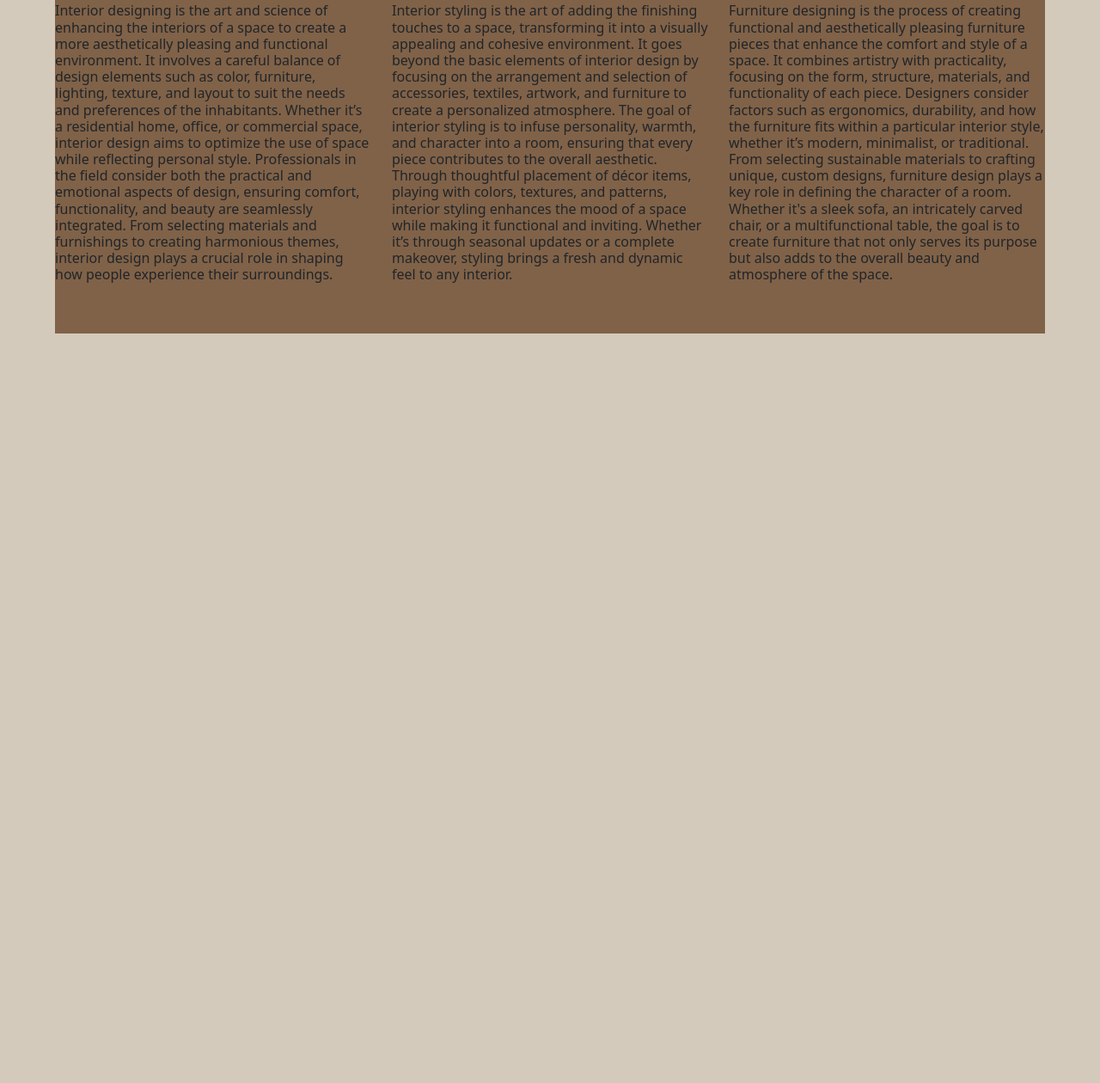
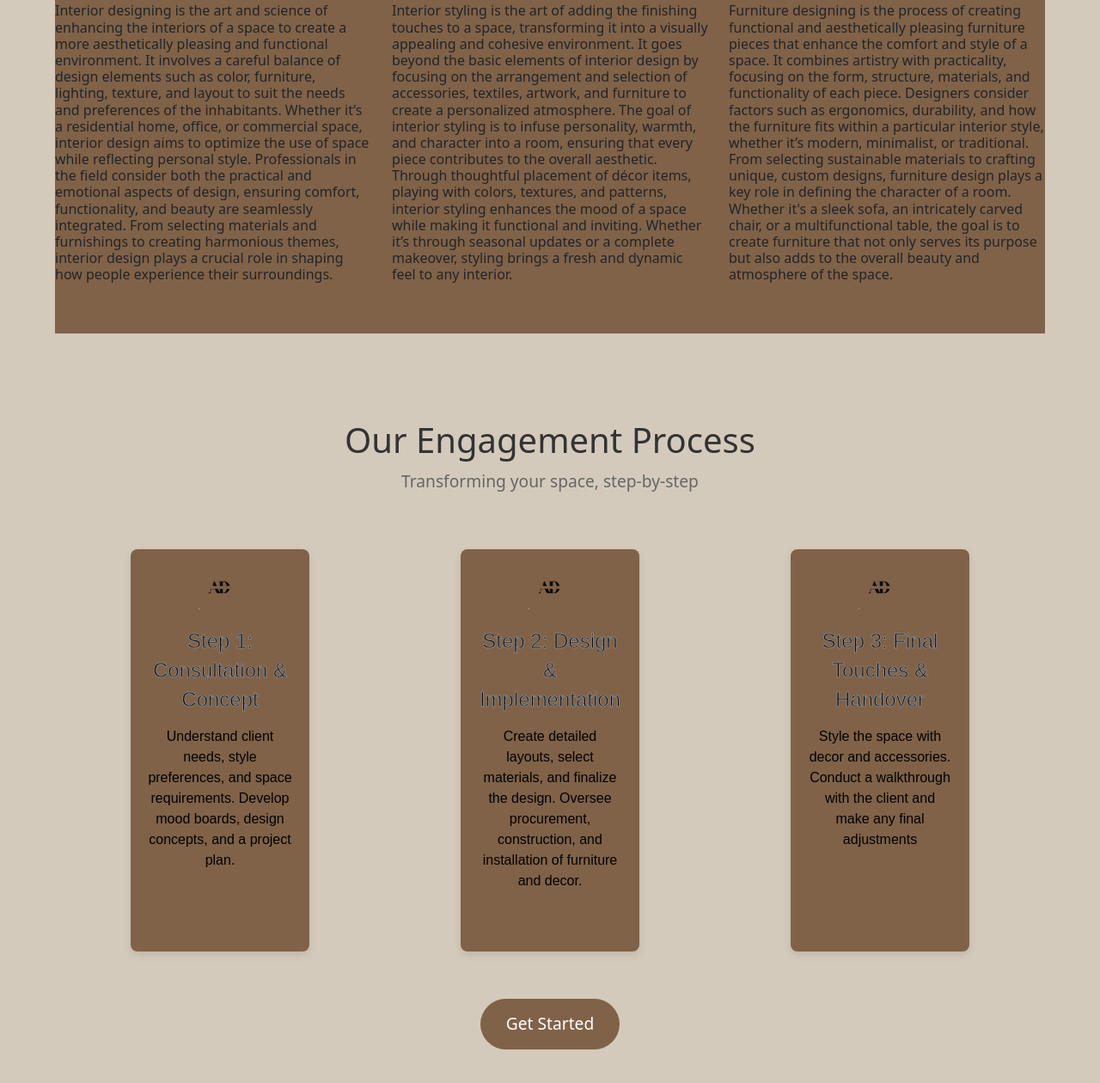
Before and after one commit to vedaant15/ACE-DESIGN, a plain HTML site: page index.html in a window 1280 px wide. Shown: the part 919-2179 px from the top of the page at 86% size. Before the commit the page ends 1307 px from the top, so only its background shows below. Drawn offline with nearby package versions, Linux system fonts and the light colour scheme; a web font is replaced by a local one.

Commit message:
Update index.html

```diff
--- a/index.html
+++ b/index.html
@@ -27,7 +27,7 @@
 
       <div class="navbar" id="sidebar">
       <button onclick="hideSidebar()" class="navbar-btn" id="navbar-btn-X" ><svg xmlns="http://www.w3.org/2000/svg" height="26px" viewBox="0 -960 960 960" width="26px" fill="#0b090c"><path d="m256-200-56-56 224-224-224-224 56-56 224 224 224-224 56 56-224 224 224 224-56 56-224-224-224 224Z"/></svg></button>
-      <button class="navbar-btn">Home</button>
+      <button class="navbar-btn" onclick="window.location.href='index.html'">Home</button>
       <button class="navbar-btn">About us</button>
       <button class="navbar-btn">Services</button>
       <button class="navbar-btn">Contact us</button>
@@ -80,6 +80,37 @@
         </div>
       </div>
     </div>
+    <section class="engagement-process">
+      <div class="container">
+          <h1>Our Engagement Process</h1>
+          <p>Transforming your space, step-by-step</p>
+
+          <div class="steps">
+              <div class="step">
+                  <div class="icon"><img src="logo.png" alt="Discovery & Consultation"></div>
+                  <h2>Step 1: Consultation & Concept </h2>
+                  <p>Understand client needs, style preferences, and space requirements.
+                    Develop mood boards, design concepts, and a project plan.
+                    </p>
+              </div>
+              <div class="step">
+                  <div class="icon"><img src="logo.png" alt="Concept & Design"></div>
+                  <h2>Step 2: Design & Implementation</h2>
+                  <p>Create detailed layouts, select materials, and finalize the design.
+                    Oversee procurement, construction, and installation of furniture and decor.
+                    </p>
+              </div>
+              <div class="step">
+                  <div class="icon"><img src="logo.png" alt="Budget & Proposal"></div>
+                  <h2>Step 3: Final Touches & Handover</h2>
+                  <p>Style the space with decor and accessories.
+                    Conduct a walkthrough with the client and make any final adjustments
+                    </p>
+              </div>
+          </div>
+          <a href="#contact" class="cta-btn">Get Started</a>
+      </div>
+  </section>
   </div>
 
   <script>
```
